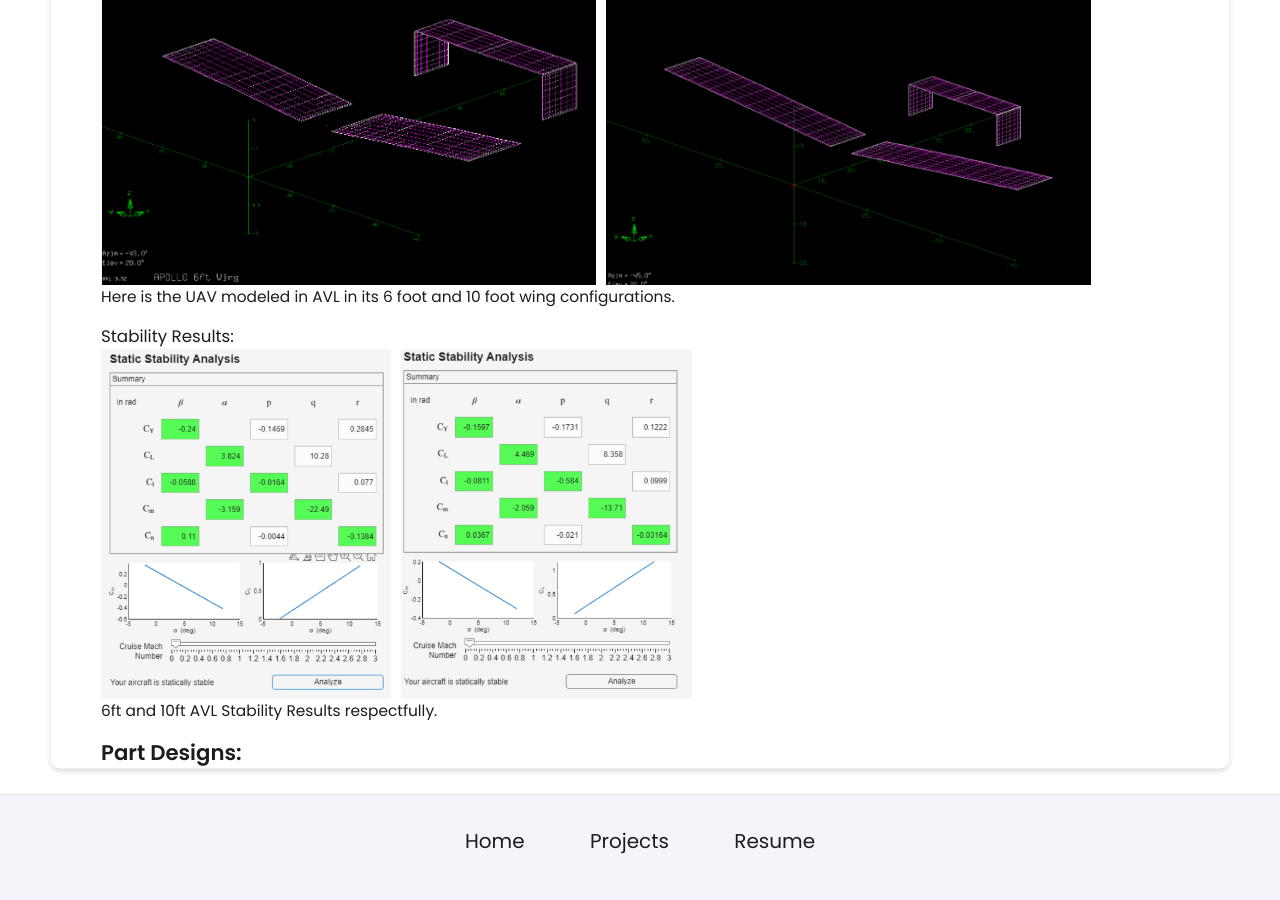
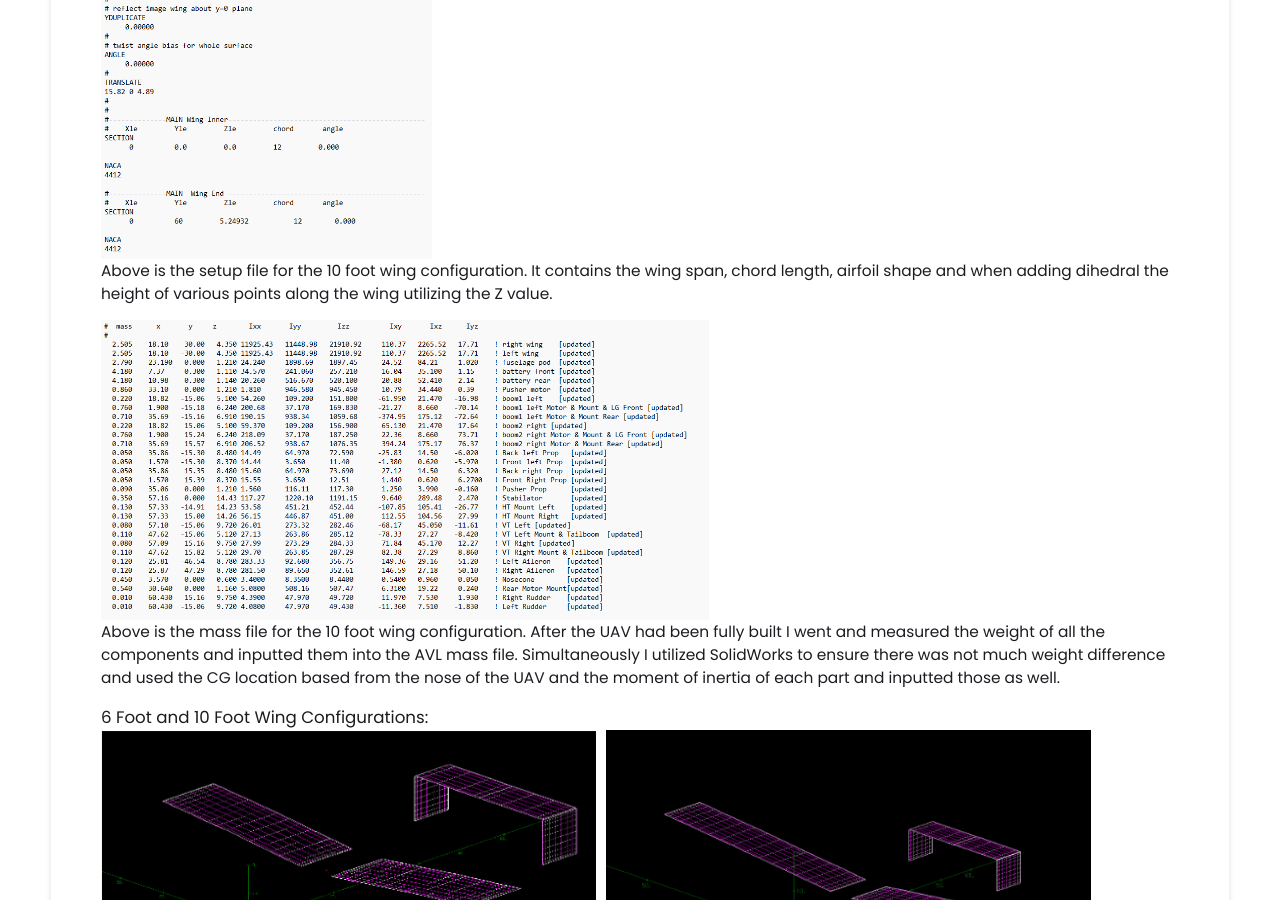
Before and after one commit to rdecata/rdecata.github.io, a Jekyll site: the page built from _projects/sonos-teardown/index.md, in a window 1280 px wide and 900 px high, scrolled down 1420 px. Built offline with Jekyll 4.4.1, drawn with Linux system fonts in a browser that asks for light colours.

Commit message:
Update index.md

```diff
--- a/_projects/sonos-teardown/index.md
+++ b/_projects/sonos-teardown/index.md
@@ -19,6 +19,11 @@ main-image: /10ftRenderReal_Beauty.png
 I utilized the Athena Vortex Lattice (AVL) software was used to determine the stability of the UAV; where its dimensions, weight, CG, and the potential flight conditions the UAV would face were inputted into. From here, various tests were conducted such as differing sideslip angles, angles of attack, and bank angles. The results were examined and I suggested different redesigns to make the UAV more stable. One such major modification that I suggested and was implemented was the addition of 5 degrees of dihedral to the wings, which greatly helped the spiral stability of our UAV.
 
 ### AVL Setup Files:
+{% include image-gallery.html images="AVL Setup.png"  %}
+Above is the setup file for the 10 foot wing configuration. It contains the wing span, chord length, airfoil shape and when adding dihedral the height of various points along the wing utilizing the Z value.
+
+{% include image-gallery.html images="Mass File Example.png"  %}
+Above is the mass file for the 10 foot wing configuration. After the UAV had been fully built I went and measured the weight of all the components and inputted them into the AVL mass file. Simultaneously I utilized SolidWorks to ensure there was not much weight difference and used the CG location based from the nose of the UAV and the moment of inertia of each part and inputted those as well.
 
 ### 6 Foot and 10 Foot Wing Configurations:
 {% include image-gallery.html images="AVL 6ft VV&T.png, AVL VV&T.png"  %}
```
